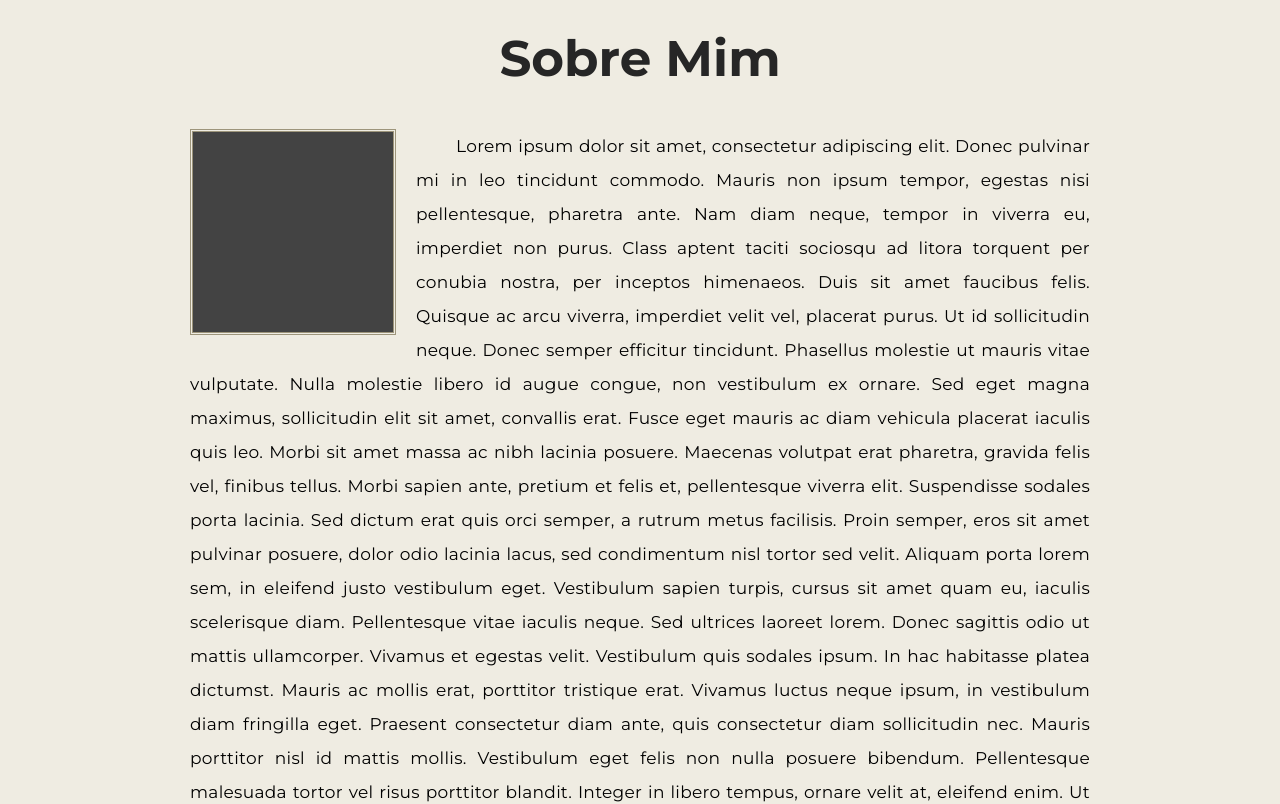
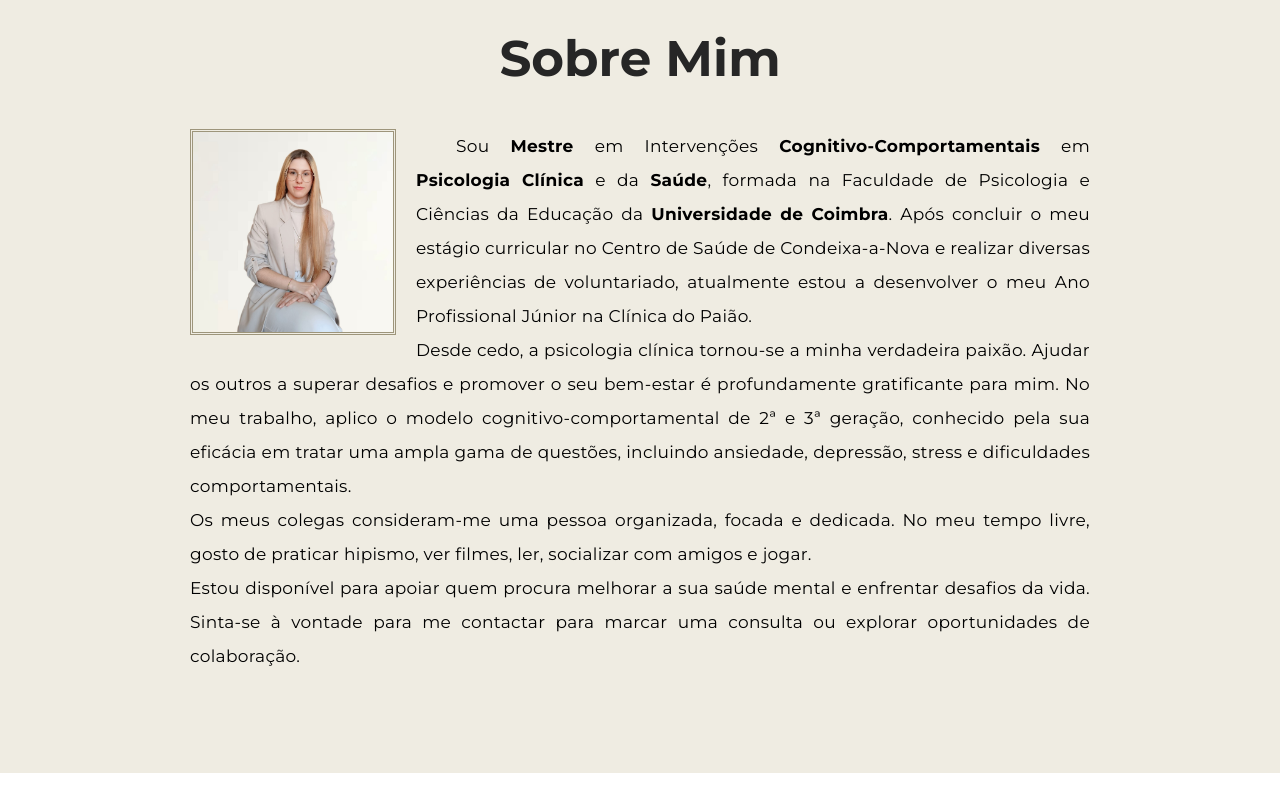
Before and after one commit to lucasoriental/drarutematos, a React (Vite) app: page / in a window 1280 px wide. Shown: the part 6660-7464 px from the top of the page. Built offline with nearby package versions, Linux system fonts and the light colour scheme.

Commit message:
main
Adição do texto na área de Sobre mim

```diff
--- a/src/components/sections/aboutMe.jsx
+++ b/src/components/sections/aboutMe.jsx
@@ -1,4 +1,4 @@
-import tempImg from "../../assets/images/tempImage512.png";
+import fotoDePerfil from "../../assets/images/sobreMim.jpg";
 
 export default function SobreMim() {
   return (
@@ -7,62 +7,12 @@ export default function SobreMim() {
         <p className="container-titulo-da-seccao">Sobre Mim</p>
         <div className="container-sobre-mim-div">
           <img
-            src={tempImg}
+            src={fotoDePerfil}
             alt="Foto de Perfil"
             className="container-sobre-mim-imagem"
           />
           <p className="container-sobre-mim-texto">
-            Lorem ipsum dolor sit amet, consectetur adipiscing elit. Donec
-            pulvinar mi in leo tincidunt commodo. Mauris non ipsum tempor,
-            egestas nisi pellentesque, pharetra ante. Nam diam neque, tempor in
-            viverra eu, imperdiet non purus. Class aptent taciti sociosqu ad
-            litora torquent per conubia nostra, per inceptos himenaeos. Duis sit
-            amet faucibus felis. Quisque ac arcu viverra, imperdiet velit vel,
-            placerat purus. Ut id sollicitudin neque. Donec semper efficitur
-            tincidunt. Phasellus molestie ut mauris vitae vulputate. Nulla
-            molestie libero id augue congue, non vestibulum ex ornare. Sed eget
-            magna maximus, sollicitudin elit sit amet, convallis erat. Fusce
-            eget mauris ac diam vehicula placerat iaculis quis leo. Morbi sit
-            amet massa ac nibh lacinia posuere. Maecenas volutpat erat pharetra,
-            gravida felis vel, finibus tellus. Morbi sapien ante, pretium et
-            felis et, pellentesque viverra elit. Suspendisse sodales porta
-            lacinia. Sed dictum erat quis orci semper, a rutrum metus facilisis.
-            Proin semper, eros sit amet pulvinar posuere, dolor odio lacinia
-            lacus, sed condimentum nisl tortor sed velit. Aliquam porta lorem
-            sem, in eleifend justo vestibulum eget. Vestibulum sapien turpis,
-            cursus sit amet quam eu, iaculis scelerisque diam. Pellentesque
-            vitae iaculis neque. Sed ultrices laoreet lorem. Donec sagittis odio
-            ut mattis ullamcorper. Vivamus et egestas velit. Vestibulum quis
-            sodales ipsum. In hac habitasse platea dictumst. Mauris ac mollis
-            erat, porttitor tristique erat. Vivamus luctus neque ipsum, in
-            vestibulum diam fringilla eget. Praesent consectetur diam ante, quis
-            consectetur diam sollicitudin nec. Mauris porttitor nisl id mattis
-            mollis. Vestibulum eget felis non nulla posuere bibendum.
-            Pellentesque malesuada tortor vel risus porttitor blandit. Integer
-            in libero tempus, ornare velit at, eleifend enim. Ut eu mauris
-            fermentum, ornare lorem ut, malesuada nibh. Integer accumsan, lacus
-            vel viverra laoreet, velit metus facilisis ante, at hendrerit nulla
-            nisl a sapien. Aenean eu facilisis tortor. Ut consectetur massa nec
-            dolor pharetra, pellentesque ultrices dolor maximus. Suspendisse at
-            elit eu erat faucibus tempor eget id augue. Maecenas libero leo,
-            semper vitae luctus vitae, sagittis non lorem. Aliquam pharetra
-            ornare lectus at venenatis. Etiam ullamcorper lorem eget ligula
-            commodo malesuada. Maecenas ultrices auctor ultricies. Donec in
-            pellentesque est, ac dignissim metus. Nulla auctor sem non odio
-            hendrerit aliquet non quis lacus. Phasellus lacinia est ut enim
-            ultrices suscipit. Nam libero nisi, blandit vitae metus sit amet,
-            accumsan scelerisque mi. Morbi vestibulum, massa quis scelerisque
-            ultrices, mi lacus placerat orci, vel facilisis diam nibh quis ante.
-            Aenean fermentum, enim in convallis sagittis, arcu lectus semper
-            felis, sed blandit felis sem sed lectus. Cras lacinia rutrum est,
-            vitae aliquam eros feugiat in. In maximus mauris accumsan arcu
-            bibendum elementum in ac elit. Curabitur eu leo ultricies, vulputate
-            elit eu, iaculis massa. Aliquam in aliquam nisi, sit amet molestie
-            magna. Nam a dignissim felis. Phasellus in mi tempus, egestas nibh
-            interdum, tristique est. Sed dapibus mauris at porta tempus. Nam in
-            fermentum tortor. Praesent blandit turpis enim, at pulvinar libero
-            ornare ac. Sed dignissim ex ac odio viverra dapibus. Aliquam ut
-            sollicitudin eros.
+            Sou <strong>Mestre</strong> em Intervenções <strong>Cognitivo-Comportamentais</strong> em <strong>Psicologia Clínica</strong> e da <strong>Saúde</strong>, formada na Faculdade de Psicologia e Ciências da Educação da <strong>Universidade de Coimbra</strong>. Após concluir o meu estágio curricular no Centro de Saúde de Condeixa-a-Nova e realizar diversas experiências de voluntariado, atualmente estou a desenvolver o meu Ano Profissional Júnior na Clínica do Paião. <br/> Desde cedo, a psicologia clínica tornou-se a minha verdadeira paixão. Ajudar os outros a superar desafios e promover o seu bem-estar é profundamente gratificante para mim. No meu trabalho, aplico o modelo cognitivo-comportamental de 2ª e 3ª geração, conhecido pela sua eficácia em tratar uma ampla gama de questões, incluindo ansiedade, depressão, stress e dificuldades comportamentais. <br/> Os meus colegas consideram-me uma pessoa organizada, focada e dedicada. No meu tempo livre, gosto de praticar hipismo, ver filmes, ler, socializar com amigos e jogar. <br/> Estou disponível para apoiar quem procura melhorar a sua saúde mental e enfrentar desafios da vida. Sinta-se à vontade para me contactar para marcar uma consulta ou explorar oportunidades de colaboração.
           </p>
         </div>
       </div>
```
